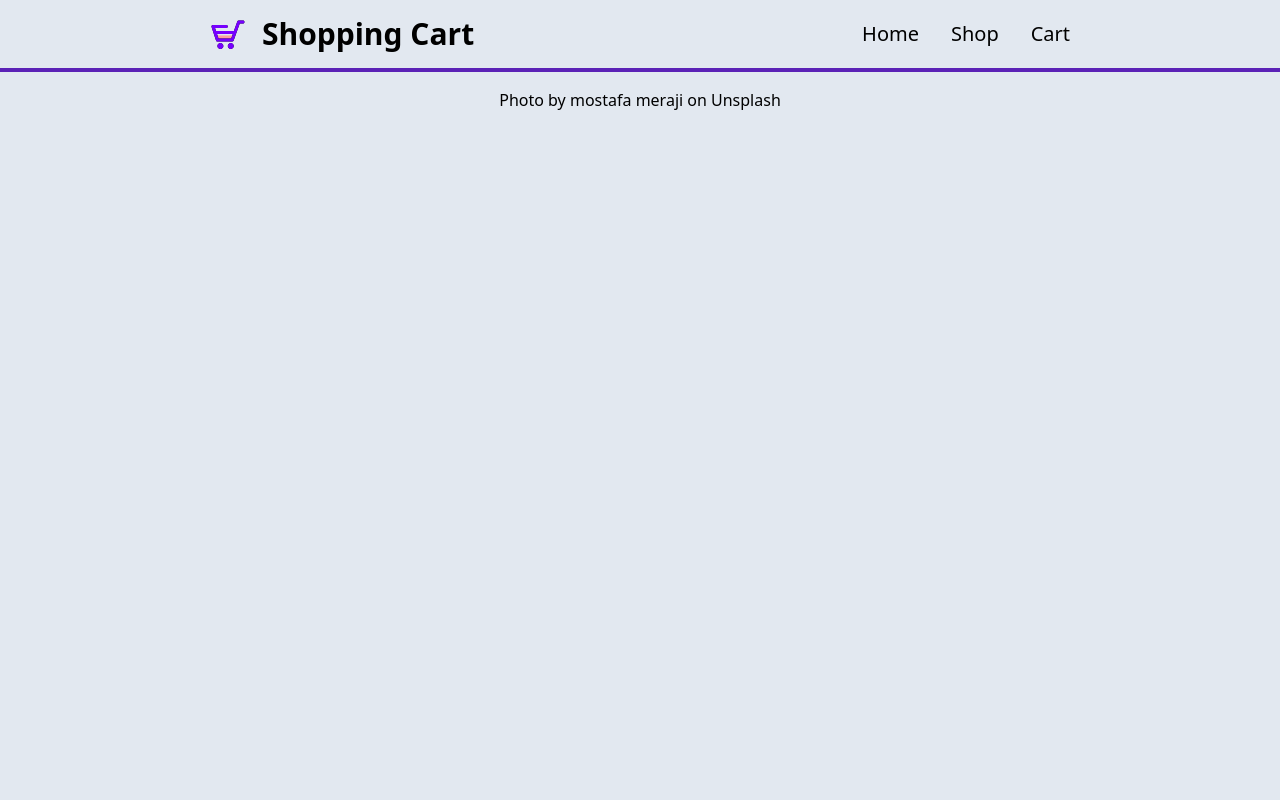
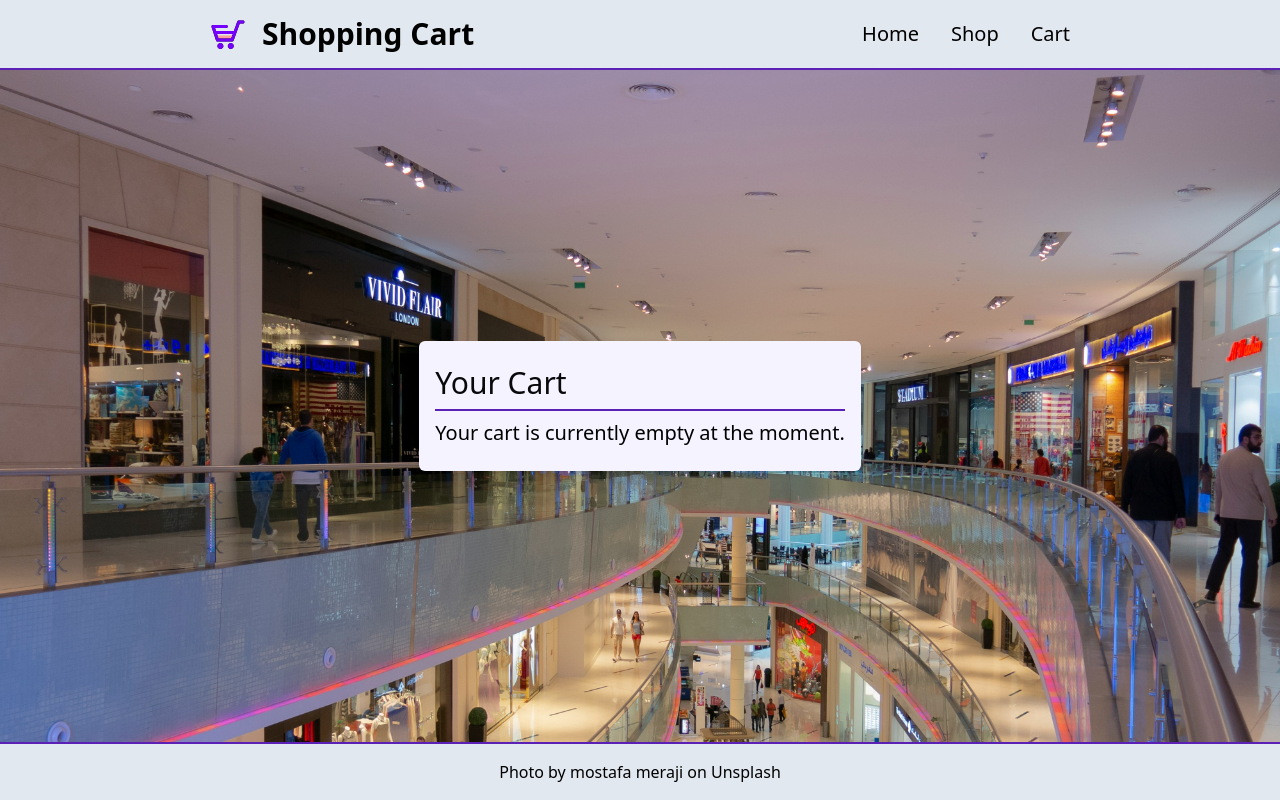
Before and after one commit to alienworld1/shopping-cart, a React (Vite) app: page /cart in a window 1280 px wide. Built offline with nearby package versions, Linux system fonts and the light colour scheme.

Commit message:
List products in cart

```diff
--- a/src/App.jsx
+++ b/src/App.jsx
@@ -10,11 +10,11 @@ export default function App({page}) {
     <div className="flex flex-col h-screen">
       <Header/>
       {page === 'home'? <Home/> : page === 'shop' ? <Shop/> : <Cart/>}
-      <Footer/>
+      {page !== 'shop' && <Footer/>}
     </div>
   );
 }
 
 App.propTypes = {
-  page: PropTypes.oneOf(['home', 'shop', 'page']),
+  page: PropTypes.oneOf(['home', 'shop', 'cart']),
 };
--- a/src/apis/fakestore.js
+++ b/src/apis/fakestore.js
@@ -39,4 +39,4 @@ const useFakeItem = id => {
   return {item, error, loading};
 }
 
-export { useFakeItem };
+export { useFakeItem, fetchItemById };
--- a/src/cart.js
+++ b/src/cart.js
@@ -1,4 +1,5 @@
 const cart = new Map();
+const productIdMap = new Map();
 
 const incrementProduct = id => {
   if (!cart.has(id)) {
@@ -20,4 +21,9 @@ const getCountOfProduct = id => (
   cart.has(id) ? cart.get(id) : 0
 )
 
-export { incrementProduct, decrementProduct, checkIfPossibleToDecrement, getCountOfProduct};
+const cartInfo = {
+  size: () => cart.size,
+  products: () => cart.entries(),
+}
+
+export { incrementProduct, decrementProduct, checkIfPossibleToDecrement, getCountOfProduct, cartInfo, productIdMap};
--- a/src/components/Cart.jsx
+++ b/src/components/Cart.jsx
@@ -1,7 +1,39 @@
+import { useEffect } from "react";
+import { cartInfo } from "../cart";
+import { fetchItemById } from "../apis/fakestore";
+import PropTypes from "prop-types";
+
+const ProductDisplay = ({product, numberOfProduct}) => (
+  <section className="flex justify-between">
+    <div>{product.title}</div>
+    <div>{`${numberOfProduct} * $${product.price} = ${numberOfProduct * product.price}`}</div>
+  </section>
+);
+
+ProductDisplay.propTypes = {
+  product: PropTypes.shape({
+    id: PropTypes.number,
+    title: PropTypes.string,
+    price: PropTypes.number,
+  }),
+  numberOfProduct: PropTypes.number,
+};
+
 const Cart = () => {
+  let totalAmount = 0;
   return (
-    <main>
-
+    <main className="flex-1 bg-mall bg-cover flex justify-center items-center">
+      <article className="bg-violet-50 p-4 rounded-md shadow-md">
+        <h2 className="text-zinc-950 text-3xl border-b-2 border-violet-800 py-2">Your Cart</h2>
+        {cartInfo.size() === 0 ?
+          <p className="text-xl my-2">Your cart is currently empty at the moment.</p> :
+          cartInfo.products().map(async productId => {
+            const product = await fetchItemById(productId[0]);
+            console.log(product);
+            totalAmount += product.price * productId[1];
+            return <ProductDisplay key={productId} product={product} numberOfProduct={productId[1]}/>;
+          })}
+      </article>
     </main>
   );
 }
```
